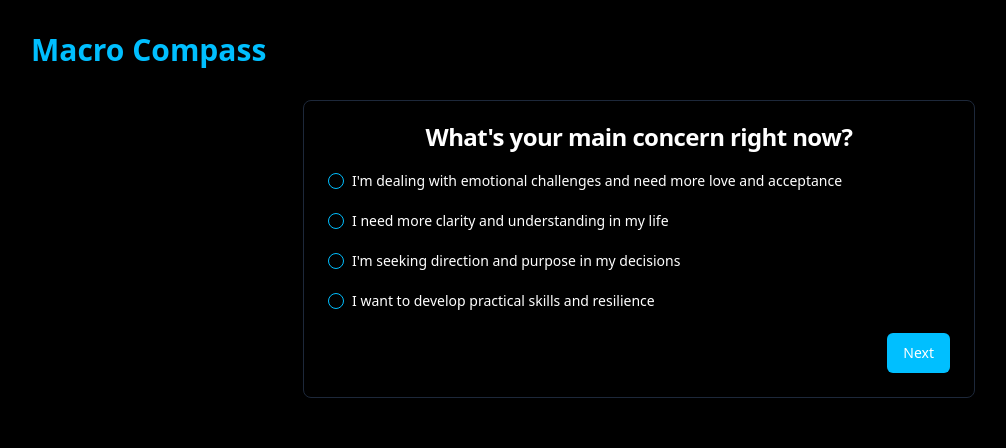
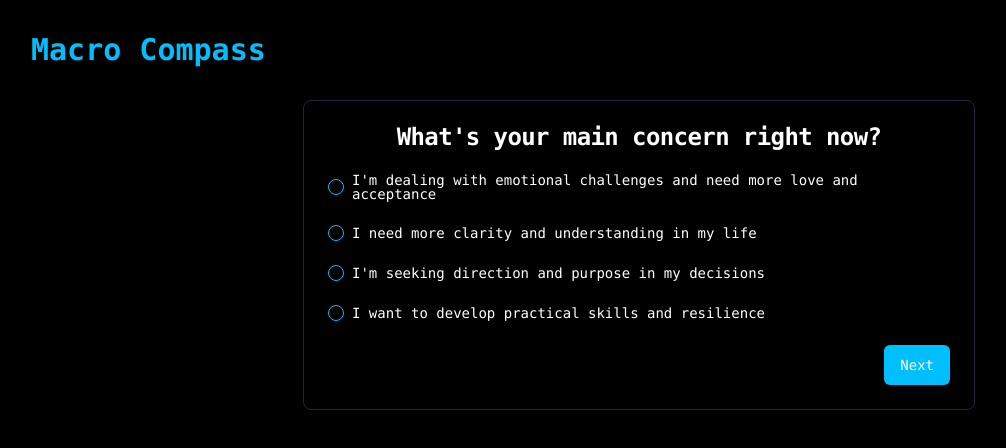
Before and after one commit to cFors4/slider-symphony-dashboard, a React (Vite) app: page / in a window 1280 px wide. Shown: the top 448 px of the page, without its empty margins (1-1007 px from the left). Built offline with nearby package versions, Linux system fonts and the light colour scheme.

Commit message:
Update font to monospace
Changed the font style to a monospace font across relevant components to match the specified design.
[skip gpt_engineer]

```diff
--- a/src/index.css
+++ b/src/index.css
@@ -39,10 +39,10 @@
 
 @layer base {
   * {
-    @apply border-border;
+    @apply border-border font-mono;
   }
   body {
-    @apply bg-[#0a0b0e] text-foreground;
+    @apply bg-[#0a0b0e] text-foreground font-mono;
   }
 }
 
@@ -65,6 +65,7 @@
   background: hsl(var(--accent));
 }
 
+/* Custom Classes */
 .slider-label {
   @apply text-sm text-muted-foreground mb-2 font-mono;
 }
--- a/tailwind.config.ts
+++ b/tailwind.config.ts
@@ -18,6 +18,9 @@ export default {
 			}
 		},
 		extend: {
+			fontFamily: {
+				mono: ['ui-monospace', 'SFMono-Regular', 'Menlo', 'Monaco', 'Consolas', 'Liberation Mono', 'Courier New', 'monospace'],
+			},
 			colors: {
 				border: 'hsl(var(--border))',
 				input: 'hsl(var(--input))',
@@ -70,20 +73,12 @@ export default {
 			},
 			keyframes: {
 				'accordion-down': {
-					from: {
-						height: '0'
-					},
-					to: {
-						height: 'var(--radix-accordion-content-height)'
-					}
+					from: { height: '0' },
+					to: { height: 'var(--radix-accordion-content-height)' }
 				},
 				'accordion-up': {
-					from: {
-						height: 'var(--radix-accordion-content-height)'
-					},
-					to: {
-						height: '0'
-					}
+					from: { height: 'var(--radix-accordion-content-height)' },
+					to: { height: '0' }
 				}
 			},
 			animation: {
```
